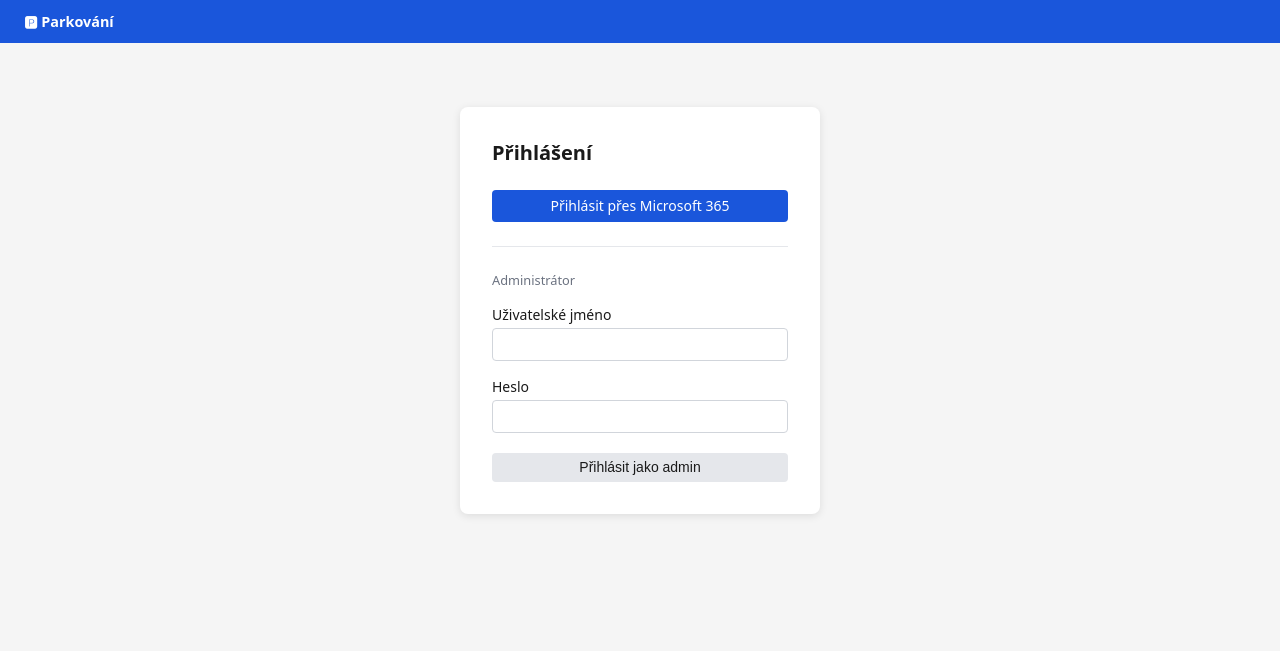
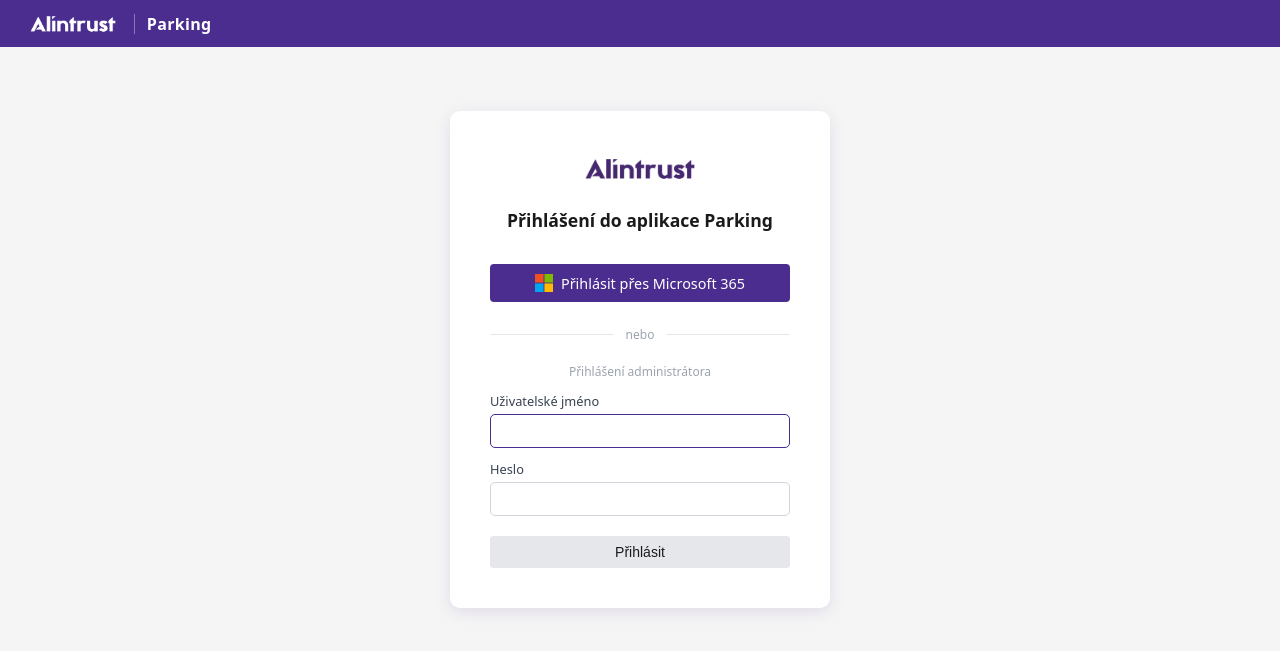
Before and after one commit to ondrejremes/parking, a FastAPI app: page /auth/admin-login in a window 1280 px wide. Shown: the top 651 px of the page. Run offline with FastAPI, Linux system fonts and the light colour scheme.

Commit message:
feat: Alintrust branding, working local stack and fixes
Branding:
- Alintrust logo (logo.png) in nav with white filter
- App name "Parking" next to logo separator
- Nav bar color #4B2D8F (Alintrust purple)
- Login page redesign with logo, MS365 SSO button, admin form
- EMAIL_FROM updated to parking@alintrust.cz

Auth fix:
- Replace passlib with bcrypt directly (passlib/bcrypt 4.x incompatibility)
- Fix unauthenticated redirect to /auth/admin-login (not /auth/login)

Docker Compose fix:
- Remove env_file: .env — Docker Compose was expanding $ in bcrypt hashes
- Mount .env as read-only volume, python-dotenv reads it correctly
- Add DATABASE_URL explicitly via environment: for Docker hostname
- Restore missing ports: 8000:8000
- Add volume mounts for live code reload during development

DB:
- Commit initial Alembic migration (was excluded by .gitignore)
- Remove alembic/versions/*.py from .gitignore

Co-Authored-By: Claude Sonnet 4.6 <noreply@anthropic.com>

```diff
--- a/app/routers/calendar.py
+++ b/app/routers/calendar.py
@@ -27,7 +27,7 @@ async def calendar_view(
 ):
     user = get_current_user_or_none(request)
     if not user:
-        return RedirectResponse("/auth/login")
+        return RedirectResponse("/auth/admin-login")
 
     try:
         anchor = date.fromisoformat(week) if week else date.today()
--- a/app/services/auth.py
+++ b/app/services/auth.py
@@ -1,6 +1,6 @@
 import secrets
+import bcrypt
 from fastapi import HTTPException, Request
-from passlib.hash import bcrypt
 from sqlalchemy.orm import Session
 from app import models
 from app.config import ADMIN_USERNAME, ADMIN_PASSWORD_HASH
@@ -29,7 +29,7 @@ def verify_admin_password(username: str, password: str) -> bool:
         return False
     if not ADMIN_PASSWORD_HASH:
         return False
-    return bcrypt.verify(password, ADMIN_PASSWORD_HASH)
+    return bcrypt.checkpw(password.encode(), ADMIN_PASSWORD_HASH.encode())
 
 
 def upsert_sso_user(db: Session, azure_oid: str, email: str, display_name: str) -> models.User:
--- a/app/templates/auth/login.html
+++ b/app/templates/auth/login.html
@@ -1,33 +1,48 @@
 {% extends "base.html" %}
-{% block title %}Přihlášení — Parkování{% endblock %}
+{% block title %}Přihlášení — Parking{% endblock %}
 {% block content %}
-<div style="max-width:360px;margin:4rem auto;background:#fff;padding:2rem;border-radius:8px;box-shadow:0 2px 8px rgba(0,0,0,.1)">
-    <h1 style="font-size:1.25rem;margin-bottom:1.5rem">Přihlášení</h1>
+<div style="max-width:380px;margin:4rem auto;background:#fff;padding:2.5rem;border-radius:10px;box-shadow:0 4px 16px rgba(75,45,143,.12)">
+
+    <div style="text-align:center;margin-bottom:2rem">
+        <img src="/static/logo.png" alt="Alintrust" style="height:36px;width:auto;margin-bottom:1rem">
+        <h1 style="font-size:1.1rem;color:#1a1a1a;font-weight:600">Přihlášení do aplikace Parking</h1>
+    </div>
 
     {% if error %}
     <div class="alert alert-error">{{ error }}</div>
     {% endif %}
 
-    <a href="/auth/login" class="btn btn-primary" style="display:block;text-align:center;margin-bottom:1.5rem">
+    <a href="/auth/login" class="btn btn-primary" style="display:flex;align-items:center;justify-content:center;gap:.5rem;margin-bottom:1.5rem;padding:.6rem 1rem;font-size:.9rem">
+        <svg width="18" height="18" viewBox="0 0 21 21" fill="none" xmlns="http://www.w3.org/2000/svg">
+            <rect width="10" height="10" fill="#f25022"/><rect x="11" width="10" height="10" fill="#7fba00"/>
+            <rect y="11" width="10" height="10" fill="#00a4ef"/><rect x="11" y="11" width="10" height="10" fill="#ffb900"/>
+        </svg>
         Přihlásit přes Microsoft 365
     </a>
 
-    <hr style="margin-bottom:1.5rem;border:none;border-top:1px solid #e5e7eb">
-    <p style="font-size:.8rem;color:#6b7280;margin-bottom:1rem">Administrátor</p>
+    <div style="display:flex;align-items:center;gap:.75rem;margin-bottom:1.25rem">
+        <div style="flex:1;height:1px;background:#e5e7eb"></div>
+        <span style="font-size:.75rem;color:#9ca3af">nebo</span>
+        <div style="flex:1;height:1px;background:#e5e7eb"></div>
+    </div>
+
+    <p style="font-size:.75rem;color:#9ca3af;margin-bottom:.75rem;text-align:center">Přihlášení administrátora</p>
 
     <form method="post">
         <input type="hidden" name="csrf_token" value="{{ csrf_token }}">
-        <div style="margin-bottom:1rem">
-            <label style="display:block;font-size:.875rem;margin-bottom:.25rem">Uživatelské jméno</label>
-            <input type="text" name="username" required
-                style="width:100%;padding:.5rem;border:1px solid #d1d5db;border-radius:4px">
+        <div style="margin-bottom:.75rem">
+            <label style="display:block;font-size:.8rem;color:#374151;margin-bottom:.25rem">Uživatelské jméno</label>
+            <input type="text" name="username" required autofocus
+                style="width:100%;padding:.5rem .75rem;border:1px solid #d1d5db;border-radius:5px;font-size:.875rem;outline:none"
+                onfocus="this.style.borderColor='#4B2D8F'" onblur="this.style.borderColor='#d1d5db'">
         </div>
         <div style="margin-bottom:1.25rem">
-            <label style="display:block;font-size:.875rem;margin-bottom:.25rem">Heslo</label>
+            <label style="display:block;font-size:.8rem;color:#374151;margin-bottom:.25rem">Heslo</label>
             <input type="password" name="password" required
-                style="width:100%;padding:.5rem;border:1px solid #d1d5db;border-radius:4px">
+                style="width:100%;padding:.5rem .75rem;border:1px solid #d1d5db;border-radius:5px;font-size:.875rem;outline:none"
+                onfocus="this.style.borderColor='#4B2D8F'" onblur="this.style.borderColor='#d1d5db'">
         </div>
-        <button type="submit" class="btn btn-secondary" style="width:100%">Přihlásit jako admin</button>
+        <button type="submit" class="btn btn-secondary" style="width:100%;padding:.5rem">Přihlásit</button>
     </form>
 </div>
 {% endblock %}
--- a/app/templates/base.html
+++ b/app/templates/base.html
@@ -3,21 +3,58 @@
 <head>
     <meta charset="UTF-8">
     <meta name="viewport" content="width=device-width, initial-scale=1.0">
-    <title>{% block title %}Parkování{% endblock %}</title>
+    <title>{% block title %}Parking — Alintrust{% endblock %}</title>
     <style>
         *, *::before, *::after { box-sizing: border-box; margin: 0; padding: 0; }
         body { font-family: system-ui, sans-serif; background: #f5f5f5; color: #1a1a1a; }
-        nav { background: #1a56db; color: #fff; padding: .75rem 1.5rem; display: flex; align-items: center; gap: 1.5rem; }
-        nav a { color: #fff; text-decoration: none; font-size: .9rem; }
-        nav a:hover { text-decoration: underline; }
-        nav .spacer { flex: 1; }
+
+        nav {
+            background: #4B2D8F;
+            color: #fff;
+            padding: .6rem 1.5rem;
+            display: flex;
+            align-items: center;
+            gap: 1.5rem;
+        }
+        .nav-brand {
+            display: flex;
+            align-items: center;
+            gap: .75rem;
+            text-decoration: none;
+        }
+        .nav-brand img {
+            height: 28px;
+            width: auto;
+            filter: brightness(0) invert(1);
+        }
+        .nav-brand-sep {
+            width: 1px;
+            height: 20px;
+            background: rgba(255,255,255,.35);
+        }
+        .nav-brand-title {
+            color: #fff;
+            font-size: 1rem;
+            font-weight: 600;
+            letter-spacing: .02em;
+        }
+        nav a { color: rgba(255,255,255,.85); text-decoration: none; font-size: .875rem; }
+        nav a:hover { color: #fff; }
+        .nav-spacer { flex: 1; }
+        .nav-user { font-size: .8rem; color: rgba(255,255,255,.7); }
+
         main { max-width: 1200px; margin: 2rem auto; padding: 0 1rem; }
+
         .btn { display: inline-block; padding: .4rem .9rem; border-radius: 4px; border: none; cursor: pointer; font-size: .875rem; text-decoration: none; }
-        .btn-primary { background: #1a56db; color: #fff; }
-        .btn-danger  { background: #e02424; color: #fff; }
+        .btn-primary   { background: #4B2D8F; color: #fff; }
+        .btn-primary:hover { background: #3d2478; }
+        .btn-danger    { background: #e02424; color: #fff; }
         .btn-secondary { background: #e5e7eb; color: #1a1a1a; }
+        .btn-secondary:hover { background: #d1d5db; }
+
         .alert { padding: .75rem 1rem; border-radius: 4px; margin-bottom: 1rem; }
         .alert-error { background: #fde8e8; color: #c81e1e; border: 1px solid #f8b4b4; }
+
         table { width: 100%; border-collapse: collapse; background: #fff; border-radius: 6px; overflow: hidden; box-shadow: 0 1px 3px rgba(0,0,0,.08); }
         th, td { padding: .6rem .9rem; text-align: left; border-bottom: 1px solid #e5e7eb; font-size: .875rem; }
         th { background: #f9fafb; font-weight: 600; }
@@ -26,15 +63,20 @@
 </head>
 <body>
     <nav>
-        <a href="/calendar"><strong>🅿 Parkování</strong></a>
+        <a href="/" class="nav-brand">
+            <img src="/static/logo.png" alt="Alintrust">
+            <span class="nav-brand-sep"></span>
+            <span class="nav-brand-title">Parking</span>
+        </a>
+
         {% if user %}
             <a href="/calendar">Kalendář</a>
             {% if user.is_admin %}
                 <a href="/admin/spots">Místa</a>
                 <a href="/admin/users">Uživatelé</a>
             {% endif %}
-            <span class="spacer"></span>
-            <span style="font-size:.875rem">{{ user.display_name }}</span>
+            <span class="nav-spacer"></span>
+            <span class="nav-user">{{ user.display_name }}</span>
             <a href="/auth/logout">Odhlásit</a>
         {% endif %}
     </nav>
--- a/requirements.txt
+++ b/requirements.txt
@@ -10,4 +10,4 @@ itsdangerous==2.2.0
 msal==1.31.0
 httpx==0.27.2
 azure-communication-email==1.0.0
-passlib[bcrypt]==1.7.4
+bcrypt==4.2.1
```
Also changed, not shown: alembic/versions/917ac9762377_init.py (added, +83 -0 lines), docker-compose.yml (+9 -1 lines), app/static/logo.png (added), 3 other files.
